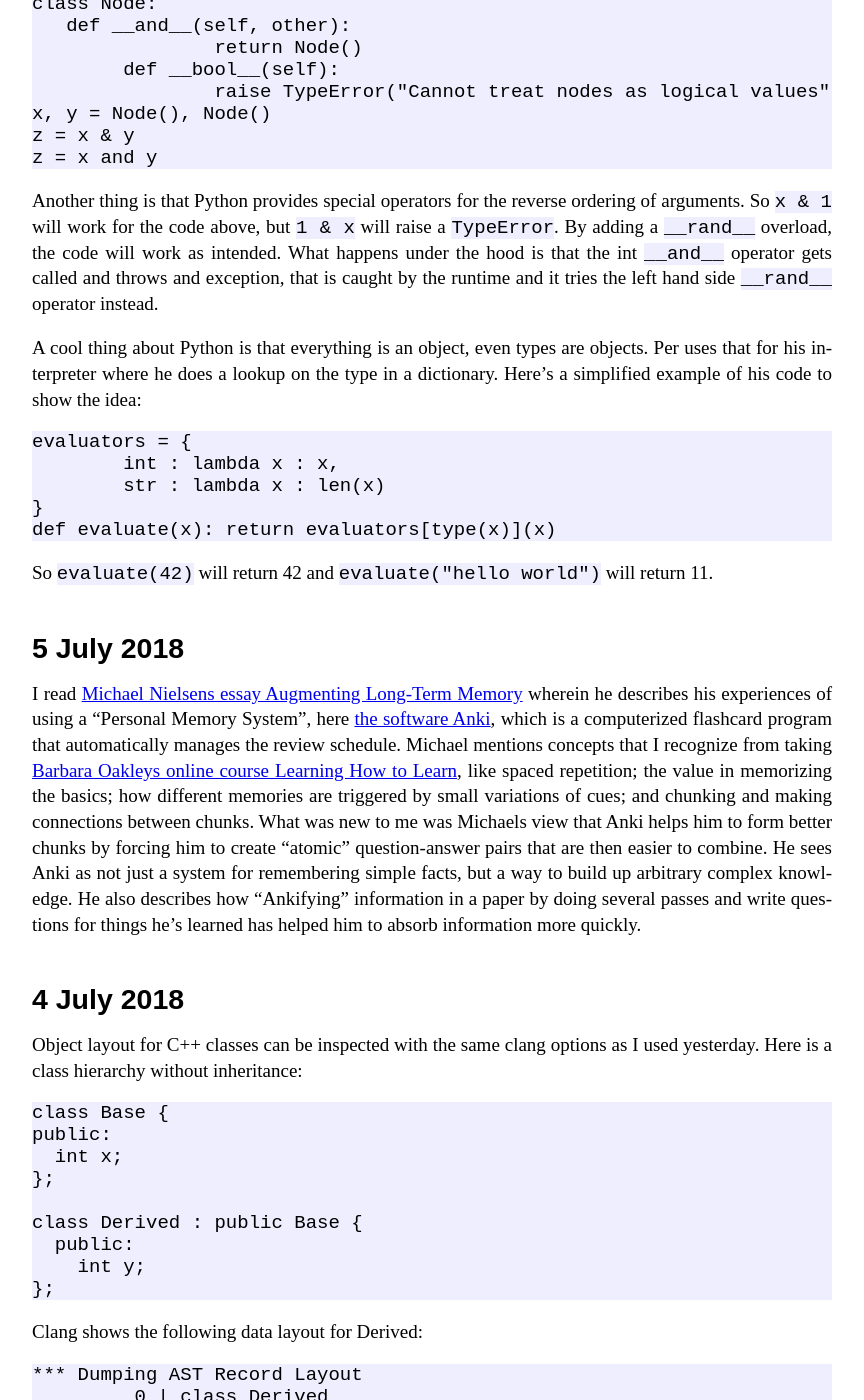
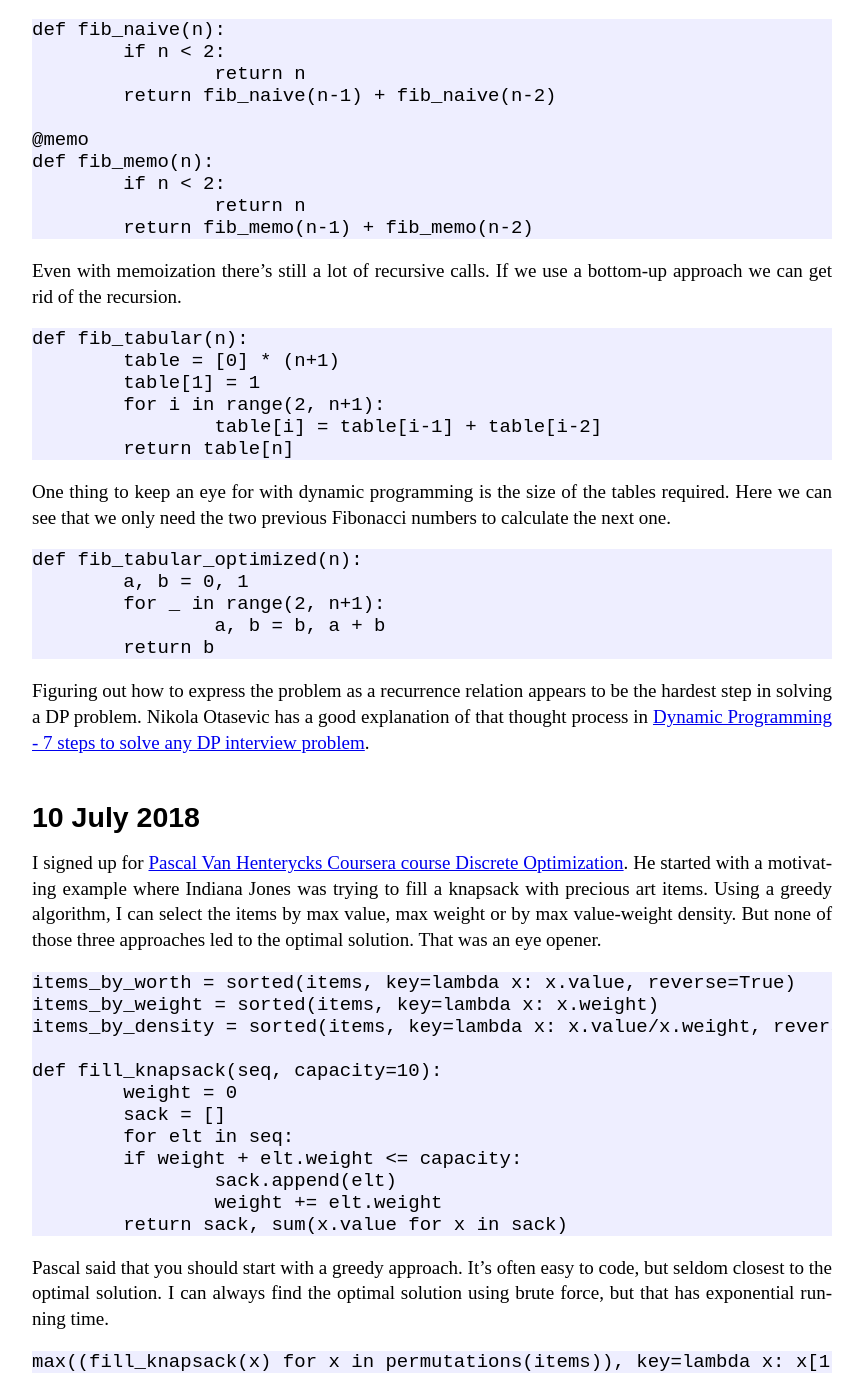
Before and after one commit to dannas/dannas.github.com, a Jekyll site: the page built from TIL.markdown, in a window 1280 px wide and 1400 px high, scrolled down 402 px. Shown: the whole window, without its empty margins (208-1072 px from the left). Built offline with Jekyll 4.4.1, drawn with Linux system fonts in a browser that asks for light colours; some of the changed text lies outside the part shown.

Commit message:
Another TIL

````diff
--- a/TIL.markdown
+++ b/TIL.markdown
@@ -1,8 +1,74 @@
 ---
 layout: default
 title: TIL - Today I've Learned
+use_math: true
 ---
 # Today I've learned
+
+## 11 July 2018
+
+Today in the [Discrete Optimization](https://www.coursera.org/learn/discrete-optimization) course I learned about [dynamic programming](https://en.wikipedia.org/wiki/Dynamic_programming) (DP).  A problem must have overlapping subproblems and optimal subproblems must lead to the optimal solution in order for dynamic programming to be applicable. They can either be solved via a bottom-up or a top-down approach. Let's solve the most typical DP problem: Fibonacci numbers. They can be calculated using a  slow recursive algorithm. We can speed it up by adding memoization to avoid recomputing the overlapping subproblems.
+
+```
+def fib_naive(n):
+	if n < 2:
+		return n
+	return fib_naive(n-1) + fib_naive(n-2)
+
+@memo
+def fib_memo(n):
+	if n < 2:
+		return n
+	return fib_memo(n-1) + fib_memo(n-2)
+```
+
+Even with memoization there's still a lot of  recursive calls. If we use a bottom-up approach we can get rid of the recursion.
+
+```
+def fib_tabular(n):
+	table = [0] * (n+1)
+	table[1] = 1
+	for i in range(2, n+1):
+		table[i] = table[i-1] + table[i-2]
+	return table[n]
+```
+
+One thing to keep an eye for with dynamic programming is the size of the tables required. Here we can see that we only need the two previous Fibonacci numbers to calculate the next one.
+
+```
+def fib_tabular_optimized(n):
+	a, b = 0, 1
+	for _ in range(2, n+1):
+		a, b = b, a + b
+	return b
+```
+
+Figuring out how to express the problem as a recurrence relation appears to be the hardest step in solving a DP problem. Nikola Otasevic has a good explanation of that thought process in [Dynamic Programming - 7 steps to solve any DP interview problem](http://blog.refdash.com/dynamic-programming-tutorial-example/).
+
+## 10 July 2018
+
+I signed up for [Pascal Van Henterycks Coursera course Discrete Optimization](https://www.coursera.org/learn/discrete-optimizationhttps://www.coursera.org/learn/discrete-optimization).  He started with a motivating example where Indiana Jones was trying to fill a knapsack with precious art items. Using a greedy algorithm, I can select the items by max value, max weight or by max value-weight density. But none of those three approaches led to the optimal solution. That was an eye opener.
+
+```
+items_by_worth = sorted(items, key=lambda x: x.value, reverse=True)
+items_by_weight = sorted(items, key=lambda x: x.weight)
+items_by_density = sorted(items, key=lambda x: x.value/x.weight, reverse=True)
+
+def fill_knapsack(seq, capacity=10):
+	weight = 0
+	sack = []
+	for elt in seq:
+	if weight + elt.weight <= capacity:
+		sack.append(elt)
+		weight += elt.weight
+	return sack, sum(x.value for x in sack)
+```
+
+Pascal said that you should start with a greedy approach. It's often easy to code, but seldom closest to the optimal solution. I can always find the optimal solution using brute force, but that has exponential running time.
+
+```
+max((fill_knapsack(x) for x in permutations(items)), key=lambda x: x[1])
+```
 
 ## 6 July 2018
 
````
